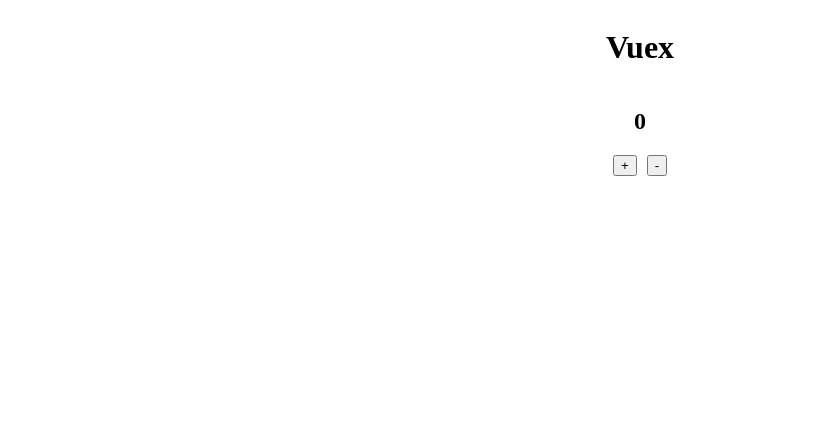
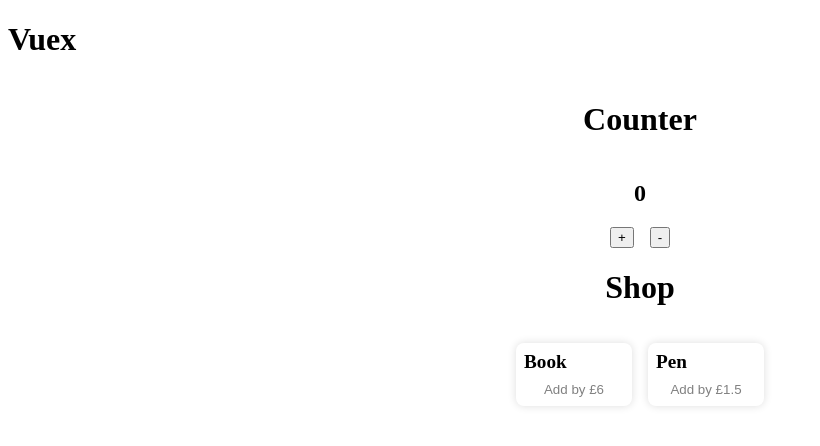
Before and after one commit to manpingchen/vuex, a Vue app: page / in a window 1280 px wide. Shown: the top 446 px of the page, without its empty margins (0-820 px from the left). Built offline with nearby package versions, Linux system fonts and the light colour scheme.

Commit message:
add getters in products module

```diff
--- a/src/App.vue
+++ b/src/App.vue
@@ -1,17 +1,20 @@
 <template>
-  <VuexCounter msg="Vuex" />
+  <h1>Vuex</h1>
+  <VuexCounter title="Counter" />
+  <VuexShop />
 </template>
 
 <script>
 import VuexCounter from "./components/Counter.vue";
+import VuexShop from "./components/Shop.vue";
 
 export default {
   name: "App",
   components: {
     VuexCounter,
+    VuexShop,
   },
 };
 </script>
 
-<style lang="scss">
-</style>
+<style lang="scss"></style>
--- a/src/components/Counter.vue
+++ b/src/components/Counter.vue
@@ -1,6 +1,6 @@
 <template>
   <div class="counter">
-    <h1>{{ msg }}</h1>
+    <h1>{{ title }}</h1>
     <h2>{{ counter }}</h2>
     <div class="counter__panel">
       <button @click="increment">+</button>
@@ -15,7 +15,7 @@
 export default {
   name: "VuexCounter",
   props: {
-    msg: String,
+    title: String,
   },
   computed: {
     ...mapGetters({
@@ -44,7 +44,7 @@
 
   &__panel {
     display: flex;
-    gap: 10px;
+    gap: 1rem;
   }
 }
 </style>
--- /dev/null
+++ b/src/components/Shop.vue
@@ -0,0 +1,73 @@
+<template>
+  <div class="products">
+    <h1>Shop</h1>
+    <ul class="products__list">
+      <li v-for="product in products" :key="product.id" class="products__item">
+        <p class="name">{{ product.name }}</p>
+        <button>Add by {{ getPrice(product.price) }}</button>
+      </li>
+    </ul>
+  </div>
+</template>
+
+<script>
+import { mapGetters } from "vuex";
+
+export default {
+  name: "VuexShop",
+  computed: {
+    ...mapGetters({
+      products: "products/products",
+    }),
+  },
+  methods: {
+    getPrice(value) {
+      return "£" + value;
+    },
+  },
+};
+</script>
+
+<style lang="scss" scoped>
+.products {
+  width: 300px;
+  display: flex;
+  flex-direction: column;
+  justify-content: center;
+  align-items: center;
+  margin: 0 auto;
+
+  &__list {
+    display: flex;
+    flex-direction: row;
+    padding: 0;
+    gap: 1rem;
+  }
+  &__item {
+    list-style: none;
+    display: flex;
+    flex-direction: column;
+    width: 100px;
+    border-radius: 0.5rem;
+    padding: 0.5rem;
+    gap: 0.5rem;
+    box-shadow: 0 0 0.5rem #ddd;
+
+    .name {
+      font-weight: bold;
+      font-size: 1.2rem;
+      margin: 0;
+    }
+
+    button {
+      border: 0;
+      background: none;
+      cursor: pointer;
+      color: gray;
+      &:hover {
+        color: black;
+      }
+    }
+  }
+}
+</style>
--- a/src/store/cart/products.js
+++ b/src/store/cart/products.js
@@ -8,7 +8,9 @@
   },
   mutations: {},
   actions: {},
-  getters: {},
+  getters: {
+    products: (state) => state,
+  },
 };
 
 export default productsModule;
```
